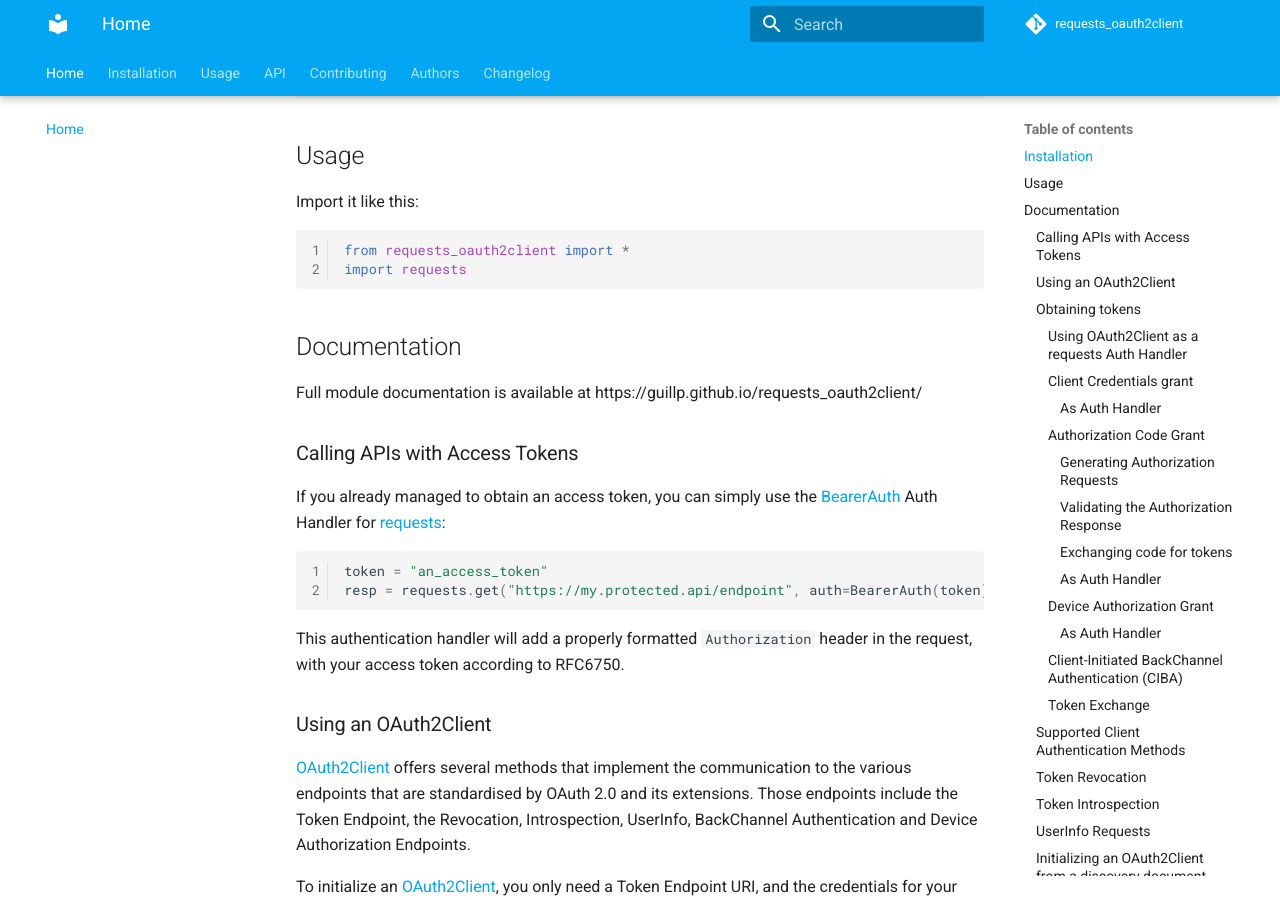
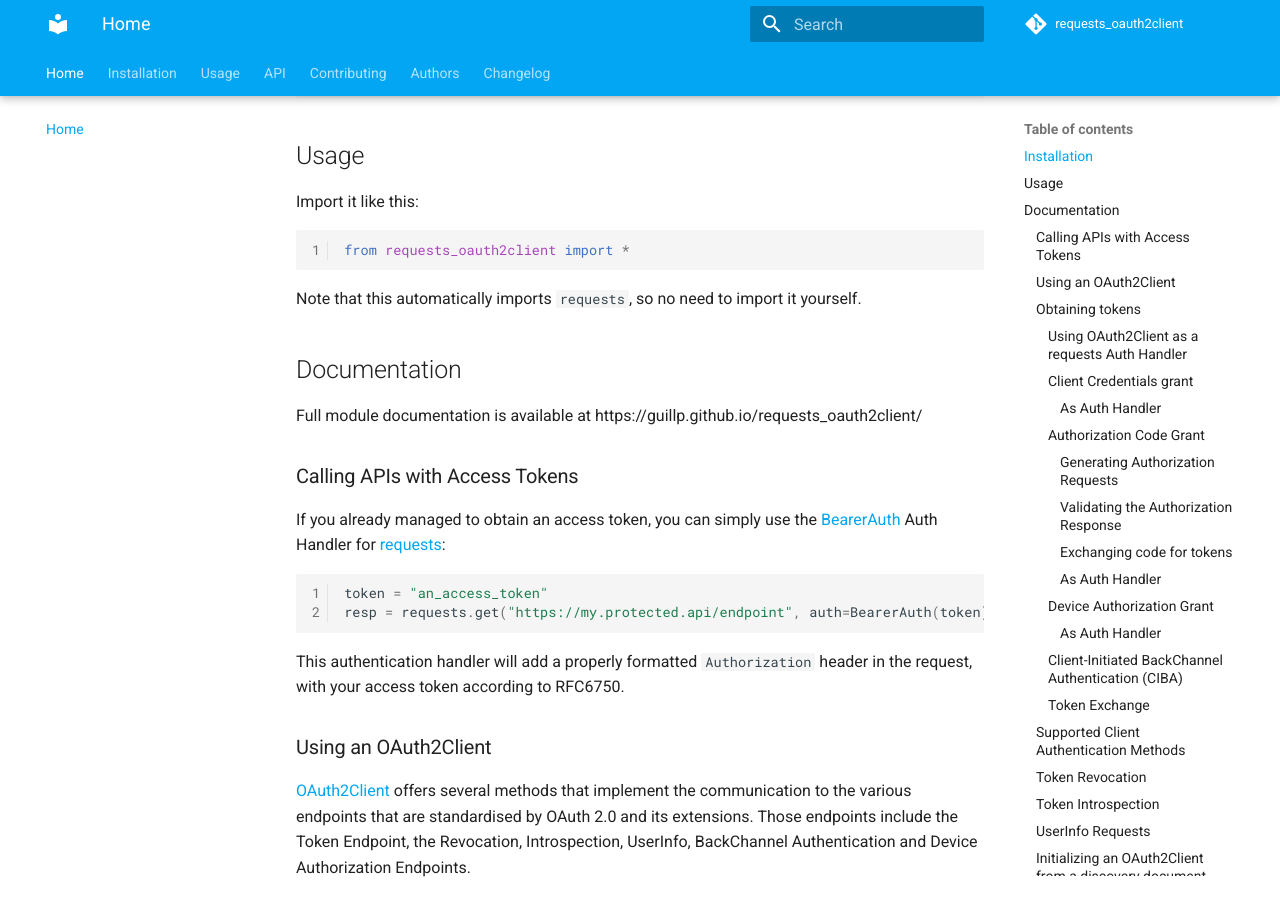
Before and after one commit to guillp/requests_oauth2client, an MkDocs documentation site: the page built from docs/index.md, in a window 1280 px wide and 900 px high, scrolled down 650 px. Built offline with MkDocs 1.6.1 and Material for MkDocs 9.7.7, drawn with Linux system fonts in a browser that asks for light colours; comment, search, counter and statistics services are not loaded.

Commit message:
automatically import requests with requests_oauth2client

````diff
--- a/README.md
+++ b/README.md
@@ -43,8 +43,9 @@ Import it like this:
 
 ```python
 from requests_oauth2client import *
-import requests
 ```
+
+Note that this automatically imports `requests`, so no need to import it yourself.
 
 # Documentation
 Full module documentation is available at https://guillp.github.io/requests_oauth2client/
--- a/requests_oauth2client/__init__.py
+++ b/requests_oauth2client/__init__.py
@@ -1,3 +1,5 @@
+import requests  # type: ignore
+
 from .api_client import ApiClient
 from .auth import (
     BearerAuth,
````
Also changed, not shown: HISTORY.md (+1 -0 lines).
